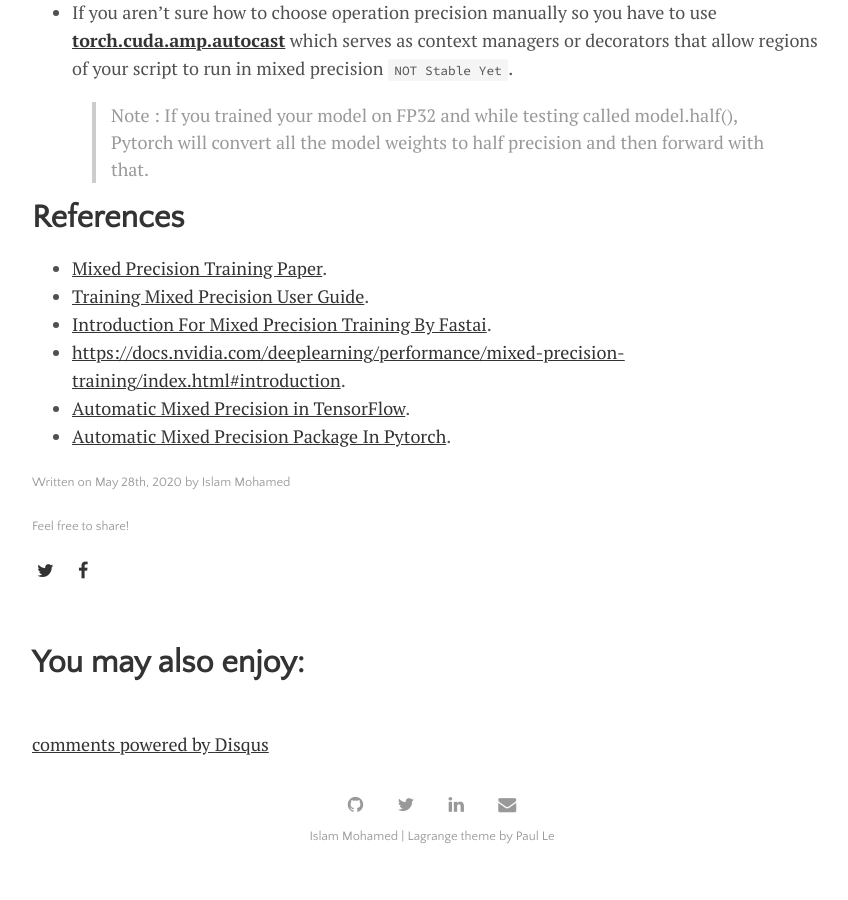
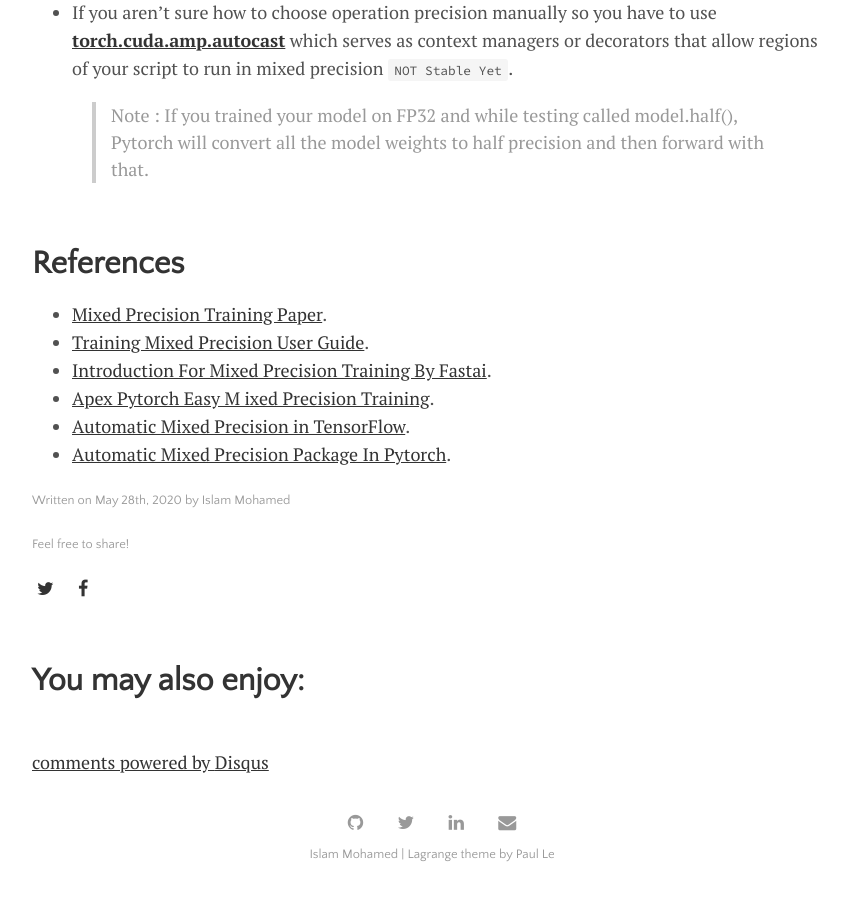
Before and after one commit to IslamMohamedMosaad/IslamMohamedMosaad.github.io, a Jekyll site: the page built from _posts/2020-05-28-Mixed-Precision-Training.md, in a window 1280 px wide and 900 px high, scrolled down 6128 px. Shown: the whole window, without its empty margins (208-1056 px from the left). Built offline with Jekyll 4.4.1, drawn with Linux system fonts in a browser that asks for light colours; comment, search, counter and statistics services are not loaded.

Commit message:
Update 2020-05-28-Mixed-Precision-Training.md

```diff
--- a/_posts/2020-05-28-Mixed-Precision-Training.md
+++ b/_posts/2020-05-28-Mixed-Precision-Training.md
@@ -153,11 +153,12 @@ These categories benefit from different treatment when it comes to re-duced prec
 > Note :
 If you trained your model on FP32 and while testing called model.half(), Pytorch will convert all the model weights to half precision and then forward with that.
 
-
+<br>
 # **References**
 * [Mixed Precision Training Paper](https://arxiv.org/pdf/1710.03740.pdf).
 * [Training Mixed Precision User Guide](https://docs.nvidia.com/deeplearning/performance/pdf/Training-Mixed-Precision-User-Guide.pdf).
 * [Introduction For Mixed Precision Training By Fastai](https://forums.fast.ai/t/mixed-precision-training/20720).
-* [https://docs.nvidia.com/deeplearning/performance/mixed-precision-training/index.html#introduction](https://devblogs.nvidia.com/apex-pytorch-easy-mixed-precision-training/).
+* [Apex Pytorch Easy M ixed Precision Training](https://devblogs.nvidia.com/apex-pytorch-easy-mixed-precision-training/).
 * [Automatic Mixed Precision in TensorFlow](https://medium.com/tensorflow/automatic-mixed-precision-in-tensorflow-for-faster-ai-training-on-nvidia-gpus-6033234b2540).
 * [Automatic Mixed Precision Package In Pytorch](https://pytorch.org/docs/master/notes/amp_examples.html#amp-examples).
+<br>
```
